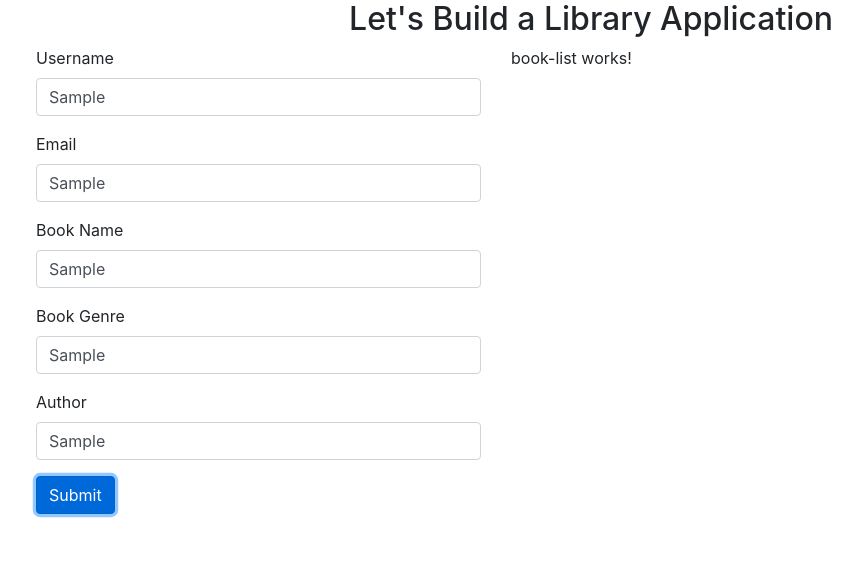
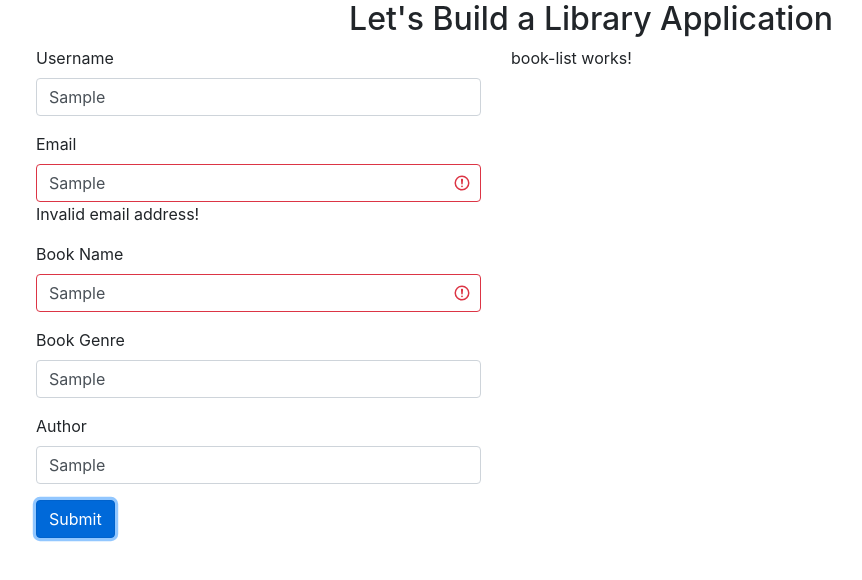
Before and after one commit to berkayyozayy/library-application, an Angular app: page / in a window 1280 px wide. Both pictures are taken after typing "Sample", "Sample", "Sample", "Sample", "Sample" into the empty fields and a click on the input "Submit". Shown: the top 580 px of the page, without its empty margins (49-911 px from the left). Built offline with nearby package versions, Linux system fonts and the light colour scheme.

Commit message:
form validation

```diff
--- a/src/app/book-info/book-info.component.html
+++ b/src/app/book-info/book-info.component.html
@@ -1,18 +1,48 @@
 <div class="row">
   <div class="col-5">
-    <form [formGroup]="this.bookService.form">
+    <form [formGroup]="this.bookService.form" (ngSubmit)="onSubmit()">
       <input type="hidden" formControlName="$key" />
       <div class="form-group">
         <label>Username</label>
-        <input formControlName="username" class="form-control" />
+        <input
+          formControlName="username"
+          class="form-control"
+          [ngClass]="{ 'is-invalid': isSubmit && formControls.username.errors }"
+        />
+        <div
+          class="invalid-message"
+          *ngIf="isSubmit && formControls.username.errors"
+        >
+          This field is required!
+        </div>
       </div>
       <div class="form-group">
         <label>Email</label>
-        <input formControlName="email" class="form-control" />
+        <input
+          formControlName="email"
+          class="form-control"
+          [ngClass]="{ 'is-invalid': isSubmit && formControls.email.errors }"
+        />
+        <div
+          class="invalid-message"
+          *ngIf="isSubmit && formControls.email.errors"
+        >
+          Invalid email address!
+        </div>
       </div>
       <div class="form-group">
         <label>Book Name</label>
-        <input formControlName="bookName" class="form-control" />
+        <input
+          formControlName="bookName"
+          class="form-control"
+          [ngClass]="{ 'is-invalid': isSubmit && formControls.email.errors }"
+        />
+        <div
+          class="invalid-message"
+          *ngIf="isSubmit && formControls.bookName.errors"
+        >
+          Book name is required!
+        </div>
       </div>
       <div class="form-group">
         <label>Book Genre</label>
--- a/src/app/book-info/book-info.component.ts
+++ b/src/app/book-info/book-info.component.ts
@@ -8,9 +8,19 @@ import { BookService } from '../shared/book.service'
 })
 export class BookInfoComponent implements OnInit {
 
+  isSubmit: boolean
+  formControls = this.bookService.form.controls
+
   constructor(public bookService: BookService) { }
 
   ngOnInit(): void {
   }
 
+  onSubmit() {
+    this.isSubmit = true
+    if (this.bookService.form.valid) {
+      this.isSubmit = false
+    }
+  }
+
 }
```
